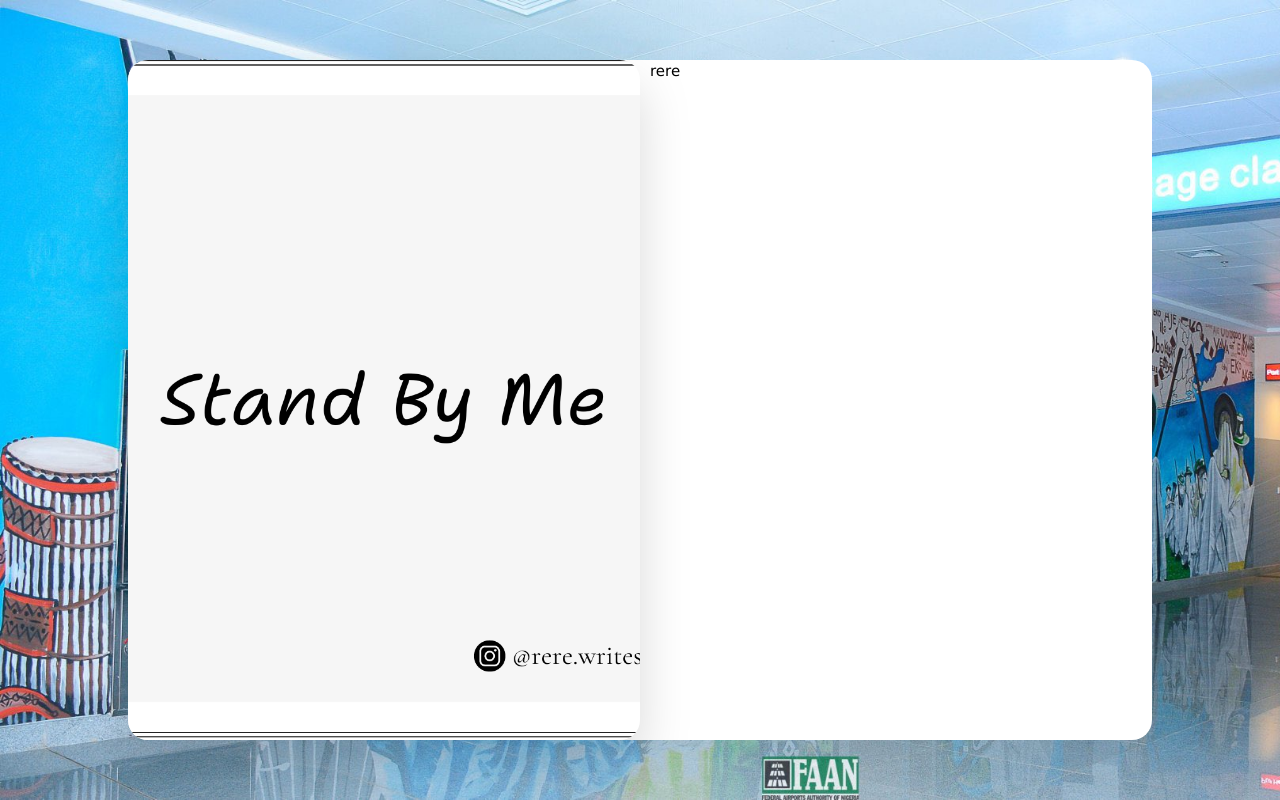
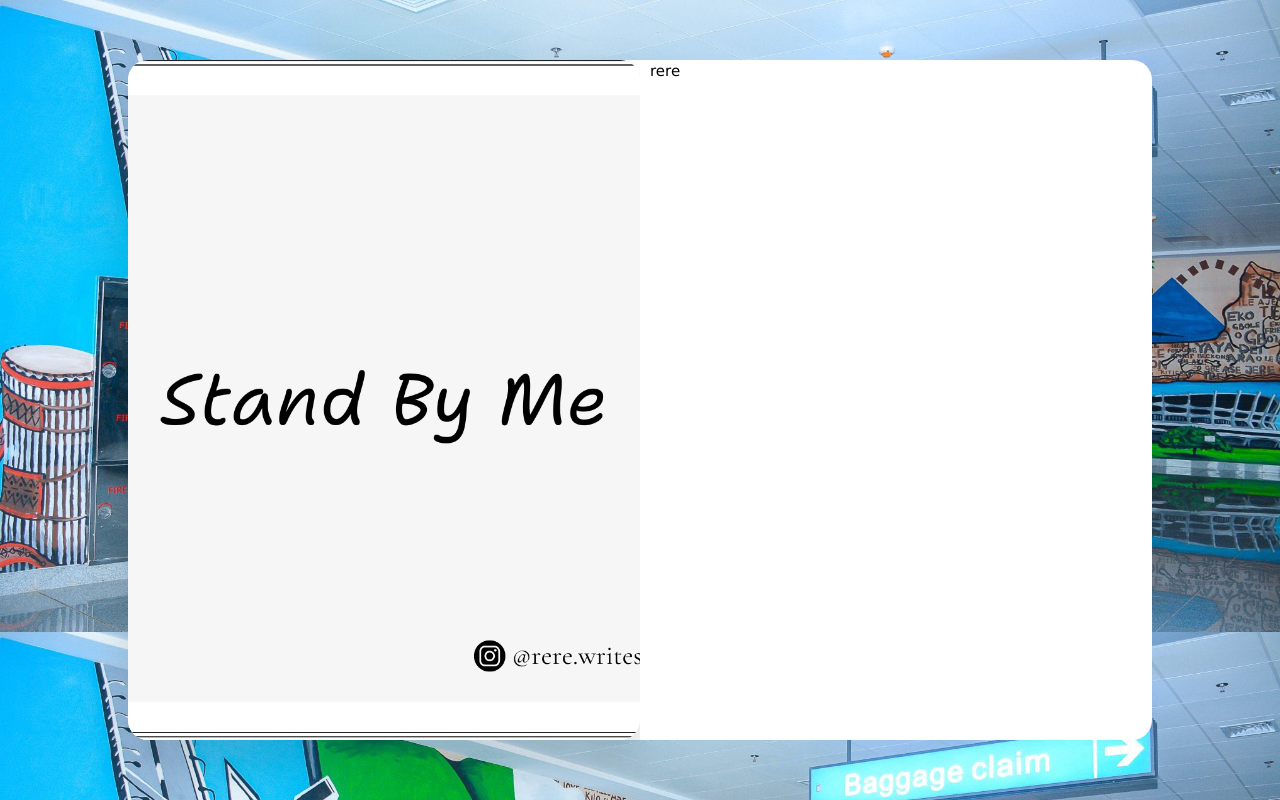
Before and after one commit to RereTooki/Rere-Writes, a React (Vite) app: page /poem-1 in a window 1280 px wide. Built offline with nearby package versions, Linux system fonts and the light colour scheme.

Commit message:
added animations

```diff
--- a/src/App.css
+++ b/src/App.css
@@ -53,7 +53,7 @@
   }
   .poemGrad {
     background-image: url("./assets/images/poemBgs/airport.jfif");
-    background-size: cover;
+    background-size: 100vw auto;
   }
 }
 
--- a/src/pages/Poem1.tsx
+++ b/src/pages/Poem1.tsx
@@ -5,8 +5,8 @@ import SBMBG from "../assets/images/poemBgs/poem1Bg.png";
 const Poem1 = () => {
   return (
     <>
-      <div className="poemGrad tab:h-[100vh] flex flex-col tab:flex-row  tab:items-center tab:justify-center">
-        <div className="tab:bg-white  tab:rounded-tl-[20px]  tab:rounded-bl-[20px] ">
+      <div className="poemGrad tab:h-[100vh] flex flex-col tab:flex-row  tab:items-center tab:justify-center ">
+        <div className="tab:bg-white  tab:rounded-tl-[20px]  tab:rounded-bl-[20px] w3-animate-left">
           <div className="quoteBGs quoteBGP1 h-[50vh] tab:h-[85vh] flex flex-col  text-center text-white text-[14px] md:text-[16px] nxl:text-[22px] tab:rounded-[20px] rounded-b-[40px] w3-animate-opacitys drop-shadow-2xl bsorder-2 w-auto tab:w-[40vw] bsorder-4 border-black overflow-hidden">
             <picture className="hidden tab:block  w-full h-full">
               <source className="" media="(min-width: 565px)" srcSet={SBMBG} />
@@ -18,7 +18,7 @@ const Poem1 = () => {
             </picture>
           </div>
         </div>
-        <div className="sborder-4 h-[80vh] tab:h-[85vh] tab:w-[40vw] tab:bg-white  tab:rounded-tr-[20px]  tab:rounded-br-[20px] px-[10vw] tab:px-[10px]">
+        <div className="sborder-4 h-[80vh] tab:h-[85vh] tab:w-[40vw] tab:bg-white  tab:rounded-tr-[20px]  tab:rounded-br-[20px] px-[10vw] tab:px-[10px] w3-animate-right">
           rere
         </div>
       </div>{" "}
```
